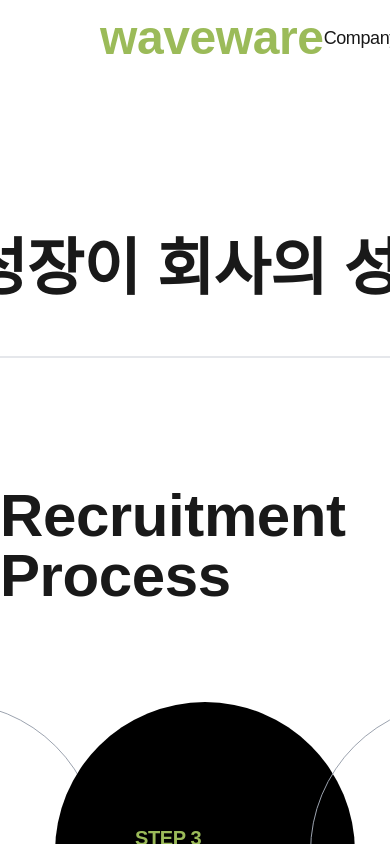
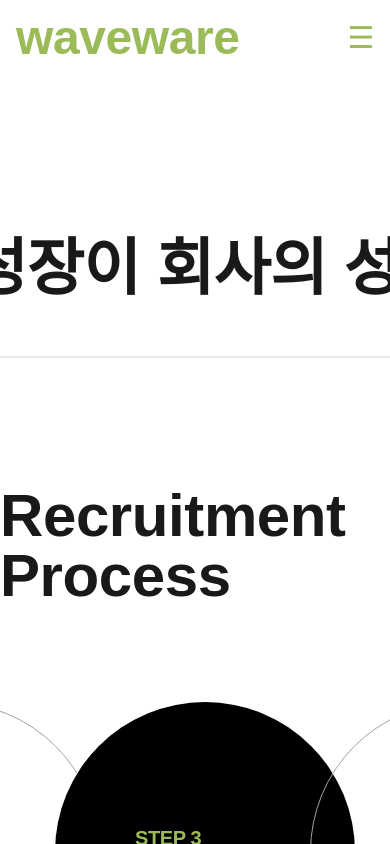
Before and after one commit to YongMinMax/waveware, a Next.js app: page /career in a window 390 px wide. Shown: the top 844 px of the page. Built offline with nearby package versions, Linux system fonts and the light colour scheme; a web font is replaced by a local one.

Commit message:
2025.04.14. KYE - mod) Layout - header
- 모바일 헤더

```diff
--- a/src/layouts/header.tsx
+++ b/src/layouts/header.tsx
@@ -1,28 +1,29 @@
-import React, { useState } from 'react';
-import { useRouter } from 'next/router';
+import React, {useState} from 'react';
+import {useRouter} from 'next/router';
 import Link from 'next/link';
 
 const NAV_ITEMS = [
-  { href: "/company", label: "Company" },
-  { href: "/history", label: "History" },
-  { href: "/career", label: "Career" },
-  { href: "/contact", label: "Contact" },
+  {href: "/company", label: "Company"},
+  {href: "/history", label: "History"},
+  {href: "/career", label: "Career"},
+  {href: "/contact", label: "Contact"},
 ];
 
 interface HeaderProps {
   isDark?: boolean;
 }
 
-export default function Header({ isDark }: HeaderProps) {
+export default function Header({isDark}: HeaderProps) {
   const router = useRouter();
+  const [isMenuOpen, setIsMenuOpen] = useState(false);
 
   const isActive = (href) => {
     return router.asPath.startsWith(href) ? 'text-primary' : 'hover:text-gray-500';
   };
 
   return (
-    <header className={`fixed top-0 left-0 right-0 flex justify-between items-center px-[100px] py-1 z-50 translate-y-0
-                      ${isDark ? '' : ' bg-white/90 backdrop-blur-sm'}
+    <header className={`fixed top-0 left-0 right-0 flex transition-colors duration-300 justify-between items-center px-4 md:px-[100px] py-1 z-50 translate-y-0
+                      ${isMenuOpen ? 'bg-white' : isDark ? '' : ' bg-white/90 backdrop-blur-sm'}
                       `}>
 
       {/* 로고 */}
@@ -30,8 +31,8 @@ export default function Header({ isDark }: HeaderProps) {
         waveware
       </Link>
 
-      {/* 메뉴 */}
-      <nav>
+      {/* 데스크탑 네비게이션 */}
+      <nav className={"hidden md:block"}>
         <ul className={`flex space-x-8 text-lg transition-colors duration-300 ${isDark ? 'text-white' : ''}`}>
           {NAV_ITEMS.map((item) => (
             <li key={item.label}>
@@ -42,6 +43,37 @@ export default function Header({ isDark }: HeaderProps) {
           ))}
         </ul>
       </nav>
+
+      {/* 모바일 네비게이션 */}
+
+      <button
+        className="md:hidden text-3xl text-primary"
+        onClick={() => setIsMenuOpen(!isMenuOpen)}
+        aria-label="Toggle Menu"
+      >
+        ☰
+      </button>
+
+      <div
+        className={`absolute top-full left-0 right-0 bg-white shadow-md md:hidden z-50 overflow-hidden transition-all duration-300 ease-in-out
+          ${isMenuOpen ? 'max-h-screen opacity-100' : 'max-h-0 opacity-0'}
+        `}
+      >
+        <ul className="flex flex-col items-center py-4 space-y-4 text-lg">
+          {NAV_ITEMS.map((item) => (
+            <li key={item.label}>
+              <Link
+                href={item.href}
+                className="block px-4 py-2 hover:text-primary"
+                onClick={() => setIsMenuOpen(false)}
+              >
+                {item.label}
+              </Link>
+            </li>
+          ))}
+        </ul>
+      </div>
+
     </header>
   );
 }
```
Lines whose indentation alone changed are shown as unchanged.
